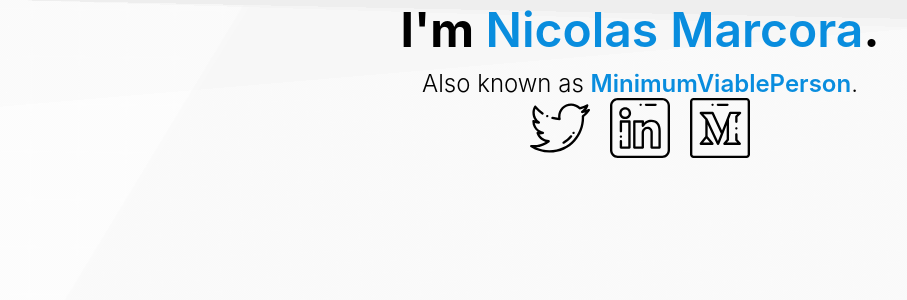
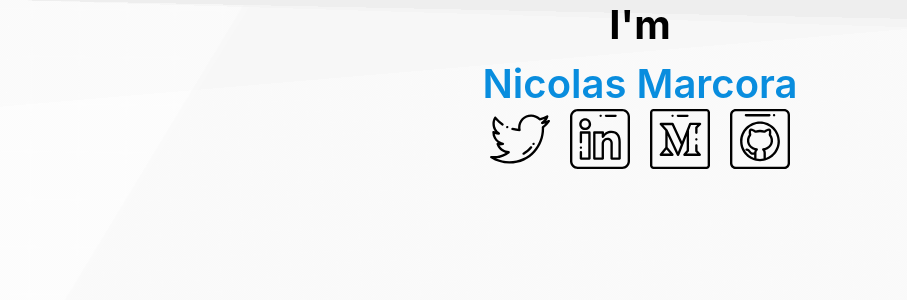
Before and after one commit to MinimumViablePerson/mvp.codes, a React (Create React App) app: page / in a window 1280 px wide. Shown: the top 300 px of the page, without its empty margins (0-907 px from the left). Built offline with nearby package versions, Linux system fonts and the light colour scheme.

Commit message:
flippy name and icon colors

```diff
--- a/src/components/Icons.js
+++ b/src/components/Icons.js
@@ -4,8 +4,9 @@ import styled, { keyframes } from 'styled-components'
 import { ReactComponent as Twitter } from '../images/twitter.svg'
 import { ReactComponent as LinkedIn } from '../images/linkedin.svg'
 import { ReactComponent as Medium } from '../images/medium.svg'
+import { ReactComponent as Github } from '../images/github.svg'
 
-const animation = keyframes`
+const fadeIn = keyframes`
   0% {
     transform: translateY(100px);
     opacity: 0;
@@ -19,9 +20,10 @@ const animation = keyframes`
 
 const Icons = ({ className }) =>
   <div className={className}>
-    <a title='Twitter' rel="noopener noreferrer" target='_blank' href='https://twitter.com/NicolasMarcora'><Twitter /></a>
-    <a title='LinkedIn' rel="noopener noreferrer" target='_blank' href='https://www.linkedin.com/in/nmarcora/'><LinkedIn /></a>
-    <a title='Medium' rel="noopener noreferrer" target='_blank' href='https://medium.com/@nicolasmarcora'><Medium /></a>
+    <a id='twitter' title='Twitter' rel="noopener noreferrer" target='_blank' href='https://twitter.com/NicolasMarcora'><Twitter /></a>
+    <a id='linkedin' title='LinkedIn' rel="noopener noreferrer" target='_blank' href='https://www.linkedin.com/in/nmarcora/'><LinkedIn /></a>
+    <a id='medium' title='Medium' rel="noopener noreferrer" target='_blank' href='https://medium.com/@nicolasmarcora'><Medium /></a>
+    <a id='github' title='Github' rel="noopener noreferrer" target='_blank' href='https://github.com/MinimumViablePerson'><Github /></a>
   </div>
 
 const StyledIcons = styled(Icons)`
@@ -32,13 +34,28 @@ const StyledIcons = styled(Icons)`
     width: 60px;
     height: 60px;
     margin: 0 10px;
-    animation: 1s ${animation};
-    transition: 700ms ease-in-out;
+    animation: 1s ${fadeIn};
+    transition: 1s ease-in-out;
 
     &:hover {
-      fill: rgba(9,141,222);
-      transform: rotate(360deg);
+      transform: rotate(-10deg);
     }
+  }
+
+  #twitter svg:hover {
+    fill: #1d9deb;
+  }
+
+  #linkedin svg:hover {
+    fill: #0272af;
+  }
+
+  #medium svg:hover {
+    fill: #00d060;
+  }
+
+  #github svg:hover {
+    fill: #9d219c;
   }
 `
 
--- a/src/components/Intro.js
+++ b/src/components/Intro.js
@@ -1,4 +1,4 @@
-import React from 'react'
+import React, { useState } from 'react'
 import styled, { keyframes } from 'styled-components'
 
 const animation = keyframes`
@@ -13,19 +13,41 @@ const animation = keyframes`
   }
 `
 
-const Intro = ({ className }) =>
-  <div className={className}>
-    <h1>I'm <span>Nicolas Marcora</span>.</h1>
-    <h2>Also known as <span>MinimumViablePerson</span>.</h2>
+const Intro = ({ className }) => {
+  const [flipped, setFlipped] = useState(false)
+
+  const flip = () => setFlipped(!flipped)
+
+  return <div className={className}>
+    <h1 id='im'>I'm</h1>
+    <div className={`flip-container ${flipped ? 'flip' : ''}`} onClick={flip}>
+      <div className='flipper'>
+        <div className='front'>
+          <h1><span>Nicolas Marcora</span></h1>
+        </div>
+        <div className='back'>
+          <h1><span>MinimumViablePerson</span></h1>
+        </div>
+      </div>
+    </div>
   </div>
+}
 
 const StyledIntro = styled(Intro)`
   width: 100%;
   text-align: center;
+  display: flex;
+  align-items: center;
+  justify-content: center;
+  flex-wrap: wrap;
 
   h1 {
-    font-size: 3rem;
+    font-size: 2.5rem;
     margin-bottom: 10px;
+  }
+
+  #im {
+    width: 100%;
   }
 
   h2 {
@@ -37,6 +59,49 @@ const StyledIntro = styled(Intro)`
   span {
     color: rgba(9,141,222);
     font-weight: 600;
+    cursor: pointer;
+  }
+
+  .flip-container {
+    perspective: 1000px;
+  }
+  /* flip the pane when hovered */
+  .flip-container.flip .flipper {
+    transform: rotateY(180deg);
+  }
+
+  .flip-container, .front, .back {
+    width: 100%;
+    height: 50px;
+  }
+
+  /* flip speed goes here */
+  .flipper {
+    transition: 0.6s;
+    transform-style: preserve-3d;
+
+    position: relative;
+  }
+
+  /* hide back of pane during swap */
+  .front, .back {
+    backface-visibility: hidden;
+
+    position: absolute;
+    top: 0;
+    left: 0;
+  }
+
+  /* front pane, placed above back */
+  .front {
+    z-index: 2;
+    /* for firefox 31 */
+    transform: rotateY(0deg);
+  }
+
+  /* back, initially hidden pane */
+  .back {
+    transform: rotateY(180deg);
   }
 `
 
```
Also changed, not shown: src/images/github.svg (added), 1 other file (tests, documents, lock files or other folders).
